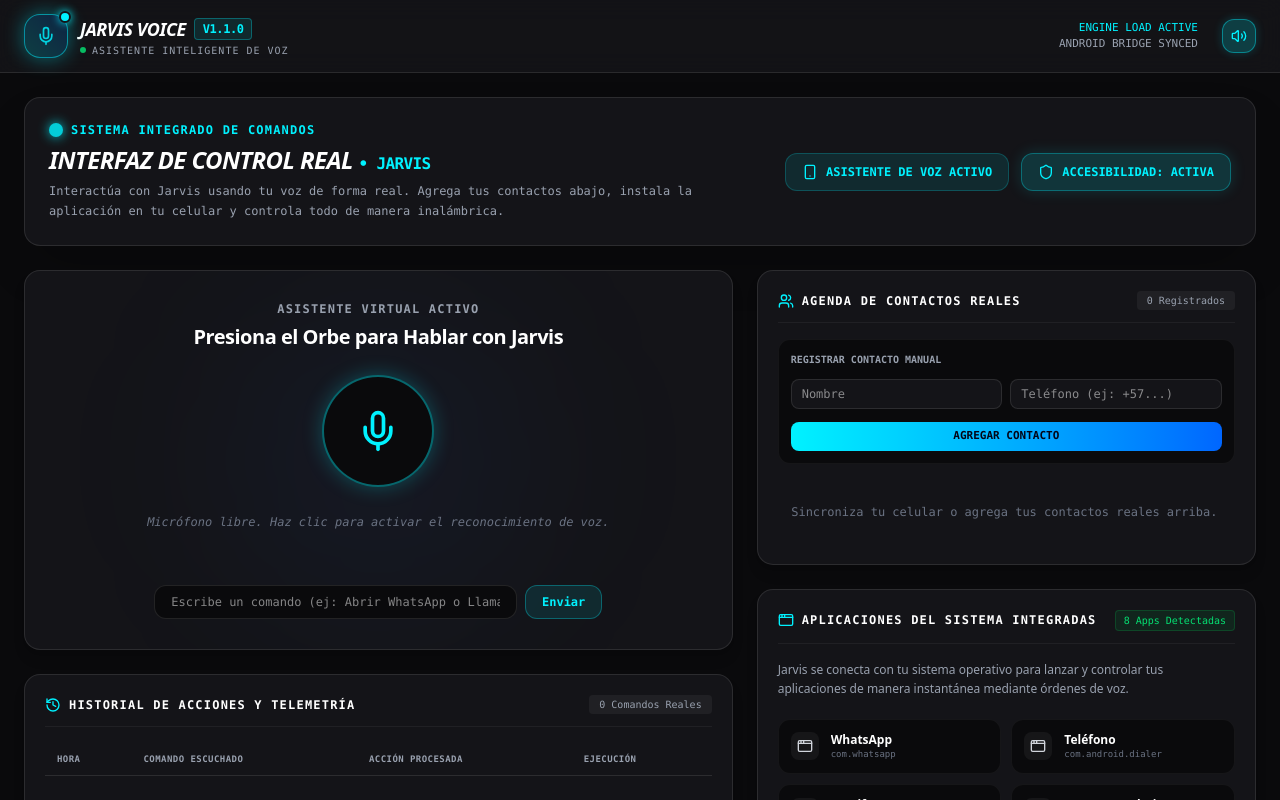
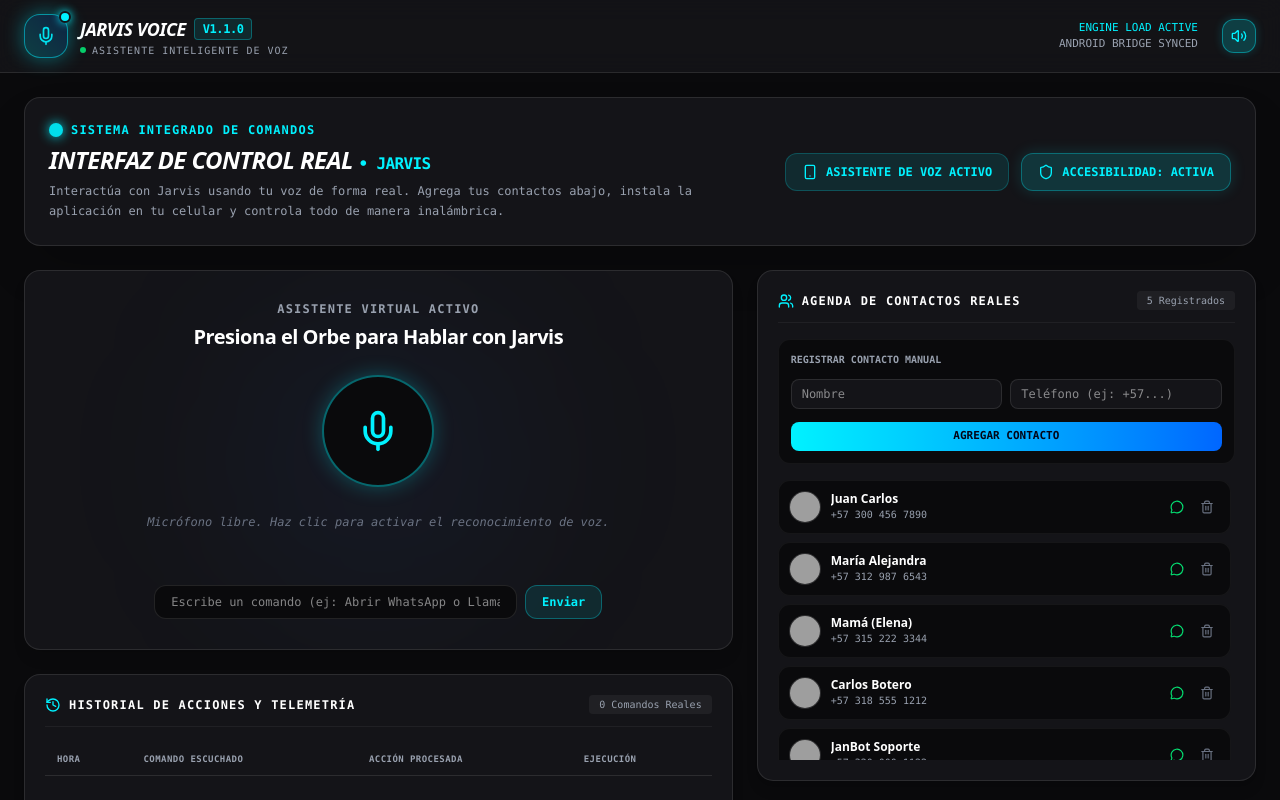
Before and after one commit to jancarlosvanegasinfante-bot/JARVIS-VOZ-ASISTENTE, a React (Vite) app: page / in a window 1280 px wide. Shown: the top 800 px of the page. Built offline with nearby package versions, Linux system fonts and the light colour scheme; grey boxes are pictures that could not be loaded.

Commit message:
Improve localStorage access with error handling
Add error handling for localStorage access in App component.

```diff
--- a/src/App.tsx
+++ b/src/App.tsx
@@ -33,8 +33,18 @@
 
   // App Data State
   const [contacts, setContacts] = useState<Contact[]>(() => {
-    const saved = localStorage.getItem('jarvis_contacts');
-    return saved ? JSON.parse(saved) : [];
+    try {
+      const saved = typeof window !== 'undefined' && window.localStorage ? localStorage.getItem('jarvis_contacts') : null;
+      if (saved) {
+        const parsed = JSON.parse(saved);
+        if (Array.isArray(parsed) && parsed.length > 0) {
+          return parsed;
+        }
+      }
+    } catch (e) {
+      console.warn("localStorage is not available inside the Android WebView:", e);
+    }
+    return INITIAL_CONTACTS;
   });
   const [installedApps, setInstalledApps] = useState<any[]>(() => [
     { id: 'a1', name: 'WhatsApp', packageName: 'com.whatsapp' },
@@ -53,7 +63,13 @@
 
   // Sync contacts to localStorage whenever they change
   useEffect(() => {
-    localStorage.setItem('jarvis_contacts', JSON.stringify(contacts));
+    try {
+      if (typeof window !== 'undefined' && window.localStorage) {
+        localStorage.setItem('jarvis_contacts', JSON.stringify(contacts));
+      }
+    } catch (e) {
+      console.warn("Could not write to localStorage inside WebView:", e);
+    }
   }, [contacts]);
 
   // Active Executing Actions
```
